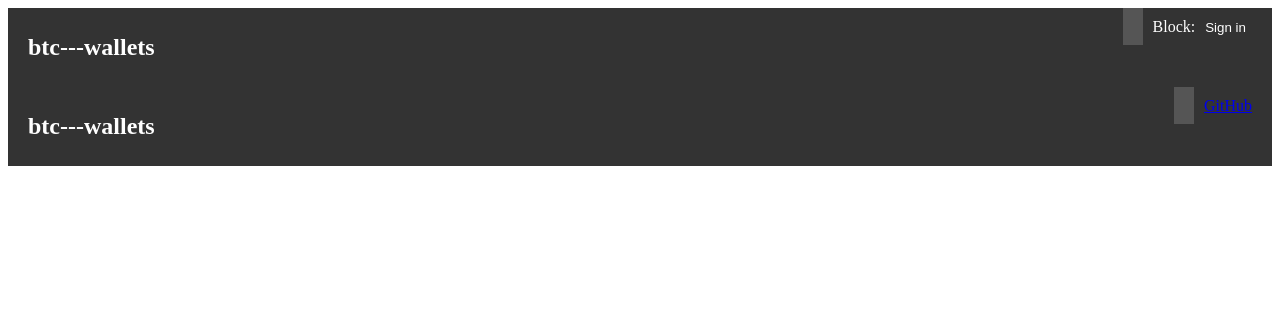
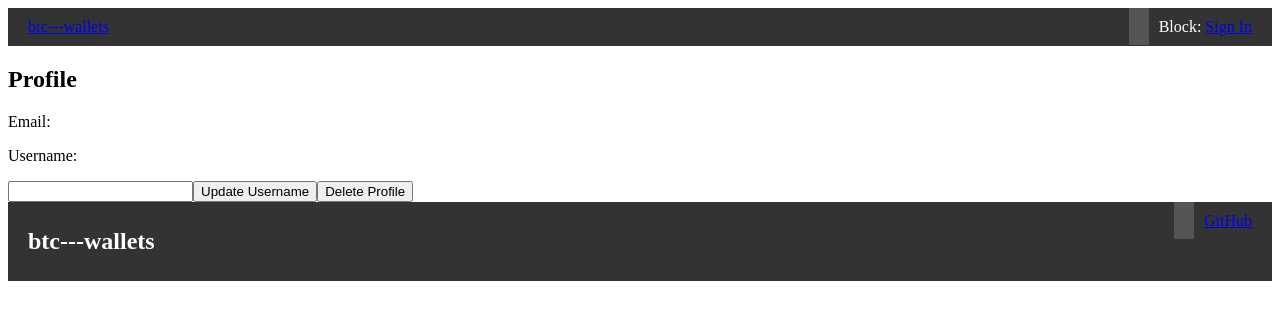
Before and after one commit to tristanborgess/btc---wallets-og, a React (Vite) app in the folder client/: page /profile in a window 1280 px wide. Shown: the top 320 px of the page. Built offline with nearby package versions, Linux system fonts and the light colour scheme; no server answers.

Commit message:
user components set up and fixes

```diff
--- a/client/src/App.jsx
+++ b/client/src/App.jsx
@@ -3,22 +3,29 @@ import { Route, BrowserRouter, Routes } from 'react-router-dom';
 // import GlobalStyles from './GlobalStyles';
 import Navbar from './Navbar';
 import Wallets from './Wallets';
-//import UserProfile from './UserProfile';
-// import Login from './LogIn';
 import Footer from './Footer';
+import { UserProvider } from './UserContext';
+import Signin from './Signin';
+import Profile from './Profile';
+import Signup from './Signup';
+
 
 function App() {
 
   return (
+    <UserProvider>
       <BrowserRouter>
       {/* <GlobalStyles /> */}
         <Navbar />
         <Routes>
           <Route path='/' element={<Wallets />} />
-
+          <Route path="/signin" element={<Signin />} />
+          <Route path="/profile" element={<Profile />} />
+          <Route path="/signup" element={<Signup />} />
         </Routes>
         <Footer />
       </BrowserRouter>
+    </UserProvider>
   );
 }
 
--- a/client/src/Navbar.jsx
+++ b/client/src/Navbar.jsx
@@ -1,8 +1,15 @@
-import React, { useState, useEffect } from 'react';
+import React, { useState, useEffect, useContext } from 'react';
 import styled from 'styled-components';
+import UserContext, { useUser } from './UserContext';
+import { Link } from 'react-router-dom';
 
-const Navbar = ({ isSignedIn, handleSignOut, handleSignIn }) => {
+const Navbar = () => {
     const [blockHeight, setBlockHeight] = useState(null);
+    const { user, setUser } = useContext(UserContext);
+
+    const handleSignout = () => {
+        setUser(null);
+    };
 
     useEffect(() => {
         // Fetch the current Bitcoin block height
@@ -14,12 +21,17 @@ const Navbar = ({ isSignedIn, handleSignOut, handleSignIn }) => {
 
     return (
         <NavContainer>
-            <Title>btc---wallets</Title>
+            <Link to="/">btc---wallets</Link>
             <div>
                 <IconPlaceholder /> Block: {blockHeight}
-                <ProfileIcon onClick={isSignedIn ? handleSignOut : handleSignIn}>
-                    {isSignedIn ? 'Sign out' : 'Sign in'}
-                </ProfileIcon>
+                {!user ? (
+                <Link to="/signin">Sign In</Link>
+            ) : (
+                <>
+                    <Link to="/profile">Profile</Link>
+                    <button onClick={handleSignout}>Sign Out</button>
+                </>
+            )}
             </div>
         </NavContainer>
     );
--- /dev/null
+++ b/client/src/Profile.jsx
@@ -0,0 +1,74 @@
+import React, { useState, useEffect } from 'react';
+import { useUser } from './UserContext';
+
+function Profile() {
+    const { user, setUser } = useUser();
+    const [username, setUsername] = useState(user ? user.username : '');
+    const [message, setMessage] = useState('');
+    const [updateSuccess, setUpdateSuccess] = useState(false);
+
+    const handleUsernameUpdate = async () => {
+            try {
+                const response = await fetch(`http://localhost:3000/users/profile/${user._id}`, {
+                    method: 'PATCH',
+                    headers: {
+                        'Content-Type': 'application/json',
+                    },
+                    body: JSON.stringify({ username }),
+                });
+                const data = await response.json();
+                if (data.status === 200) {
+                    setMessage('Username updated!');
+                    setUser({ ...user, username });
+                    setUpdateSuccess(true);
+                } else {
+                    setMessage(data.message || 'Error updating username.');
+                    setUpdateSuccess(false);
+                }
+            } catch (error) {
+                setMessage('Error updating username.');
+                setUpdateSuccess(false);
+            }
+    };
+
+        useEffect(() => {
+        if (updateSuccess) {
+            setUsername('');
+            setUpdateSuccess(false);
+        } else if (user) {
+            setUsername(user.username);
+        }
+    }, [user, updateSuccess]);
+
+    const handleDeleteProfile = async () => {
+        if (user) {
+            try {
+                await fetch(`http://localhost:3000/users/profile/${user._id}`, {
+                    method: 'DELETE',
+                });
+                setMessage('Profile deleted.');
+                setUser(null);
+            } catch (error) {
+                setMessage('Error deleting profile.');
+            }
+        }
+    };
+
+    return (
+        <div>
+            <h2>Profile</h2>
+            <p>Email: {user && user.email}</p>
+            <p>Username: {user && user.username}</p>
+            <input
+                type="text"
+                value={username}
+                onChange={e => setUsername(e.target.value)}
+            />
+            <button onClick={handleUsernameUpdate}>Update Username</button>
+            <button onClick={handleDeleteProfile}>Delete Profile</button>
+            {message && <p>{message}</p>}
+        </div>
+    );
+}
+
+export default Profile;
--- a/client/src/SearchWallets.jsx
+++ b/client/src/SearchWallets.jsx
@@ -9,7 +9,9 @@ const SearchWallets = ({ onSearch, activeCategory, wallets, hasSearched, onClear
     const handleSearchInput = (e) => {
         setSearchWallet(e.target.value);
         if (e.target.value.length > 1) {
-            const filteredSuggestions = wallets.filter(wallet => wallet.Name.toLowerCase().includes(e.target.value.toLowerCase()));
+            const filteredSuggestions = wallets.filter(wallet =>
+                wallet && wallet.Name && wallet.Name.toLowerCase().includes(e.target.value.toLowerCase())
+            );
             setSuggestions(filteredSuggestions);
         } else {
             setSuggestions([]);
--- /dev/null
+++ b/client/src/Signin.jsx
@@ -0,0 +1,53 @@
+import React, { useState } from 'react';
+import { useUser } from './UserContext';
+import { Link, useNavigate } from 'react-router-dom';
+
+function Signin() {
+    const { setUser } = useUser();
+    const [email, setEmail] = useState('');
+    const [message, setMessage] = useState('');
+    const navigate = useNavigate();
+
+    const handleSubmit = async (e) => {
+        e.preventDefault();
+        try {
+            const response = await fetch(`http://localhost:3000/users/signin`,
+            {
+                method: 'POST',
+                headers: {
+                    'Content-Type': 'application/json',
+                },
+                body: JSON.stringify({ email }),
+            });
+            const data = await response.json();
+            if (data.data) {
+                setUser(data.data);
+                setMessage('Successfully signed in!');
+                navigate('/');
+            } else {
+                setMessage('No account found.');
+            }
+        } catch (error) {
+            setMessage('Error signing in.');
+        }
+    };
+
+    return (
+        <div>
+            <h2>Signin</h2>
+            <form onSubmit={handleSubmit}>
+                <input
+                    type="email"
+                    placeholder="Email"
+                    value={email}
+                    onChange={e => setEmail(e.target.value)}
+                />
+                <button type="submit">Signin</button>
+            </form>
+            {message && <p>{message}</p>}
+            <Link to="/signup">Don't have an account? Create one.</Link>
+        </div>
+    );
+}
+
+export default Signin;
--- /dev/null
+++ b/client/src/Signup.jsx
@@ -0,0 +1,62 @@
+import React, { useState } from 'react';
+import { useNavigate } from 'react-router-dom';
+
+function Signup() {
+    const [email, setEmail] = useState('');
+    const [username, setUsername] = useState('');
+    const [message, setMessage] = useState('');
+    const navigate = useNavigate();
+
+    const handleSubmit = async (e) => {
+        e.preventDefault();
+        try {
+            const response = await fetch('http://localhost:3000/users/signup', {
+                method: 'POST',
+                headers: {
+                    'Content-Type': 'application/json',
+                },
+                body: JSON.stringify({ email, username }),
+            });
+            const data = await response.json();
+            if (data.status === 201) {
+                setMessage('Successfully signed up!');
+                setUser(data.data);
+                navigate('/');
+            } else {
+                setMessage(data.message || 'Error signing up.');
+            }
+        } catch (error) {
+            setMessage('Error signing up.');
+        }
+    };
+
+    return (
+        <div>
+            <h2>Signup</h2>
+            <form onSubmit={handleSubmit}>
+                <div>
+                    <label>Email:</label>
+                    <input
+                        type="email"
+                        placeholder="Email"
+                        value={email}
+                        onChange={e => setEmail(e.target.value)}
+                    />
+                </div>
+                <div>
+                    <label>Username:</label>
+                    <input
+                        type="text"
+                        placeholder="Username"
+                        value={username}
+                        onChange={e => setUsername(e.target.value)}
+                    />
+                </div>
+                <button type="submit">Signup</button>
+            </form>
+            {message && <p>{message}</p>}
+        </div>
+    );
+}
+
+export default Signup;
--- /dev/null
+++ b/client/src/UserContext.jsx
@@ -0,0 +1,19 @@
+import React, { createContext, useState, useContext } from 'react';
+
+const UserContext = createContext();
+
+export const UserProvider = ({ children }) => {
+    const [user, setUser] = useState(null);
+
+    return (
+        <UserContext.Provider value={{ user, setUser }}>
+            {children}
+        </UserContext.Provider>
+    );
+};
+
+export const useUser = () => {
+    return useContext(UserContext);
+};
+
+export default UserContext;
```
Also changed, not shown: 1 other file (tests, documents, lock files or other folders). Lines whose indentation alone changed are shown as unchanged.
